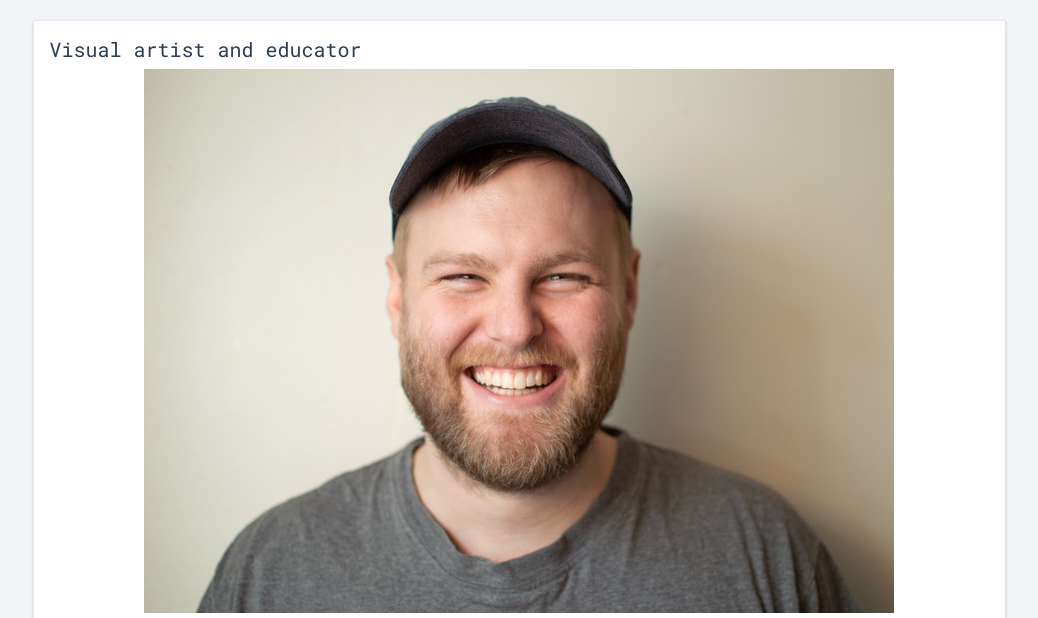
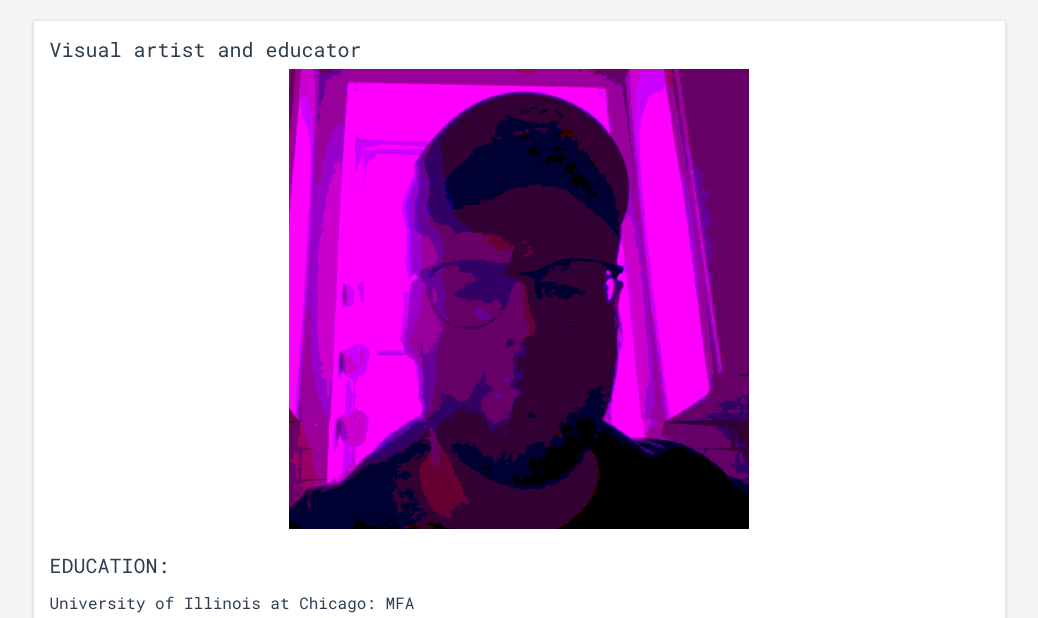
Before and after one commit to IsaacGilmore/isaacgilmore, a plain HTML site: page about.html in a window 1280 px wide. Shown: the part 102-720 px from the top of the page, without its empty margins (121-1159 px from the left). Drawn offline with nearby package versions, Linux system fonts and the light colour scheme.

Commit message:
new headshot

```diff
--- a/about.html
+++ b/about.html
@@ -32,7 +32,7 @@
                 <h5>Visual artist and educator</h5>
               </div>
               <div class="note-image mt-2 text-center">
-                <img class="img-fluid" src="./images/about/gilmoreHeadshot.jpg" alt="headshot">
+                <img class="img-fluid" src="./images/about/headshot.png" alt="headshot">
               </div>
               <div class="note-description mt-4">
                 <h5>EDUCATION:</h5>
--- a/css/master.css
+++ b/css/master.css
@@ -46,11 +46,12 @@ body {
 .note-image {
   /* border: 1px solid black; */
 }
+
 .note {
   background-color: #ffffff;
   border: 1px solid #e2e8f0;
+  padding: 1em;
   box-shadow: 0 1px 3px 0 rgba(0,0,0,.1), 0 1px 2px 0 rgba(0,0,0,.06);
-  padding: 1em;
 }
 
 .nav-links {
```
Also changed, not shown: images/about/gilmoreHeadshot.jpg (deleted), images/about/headshot.png (added).
